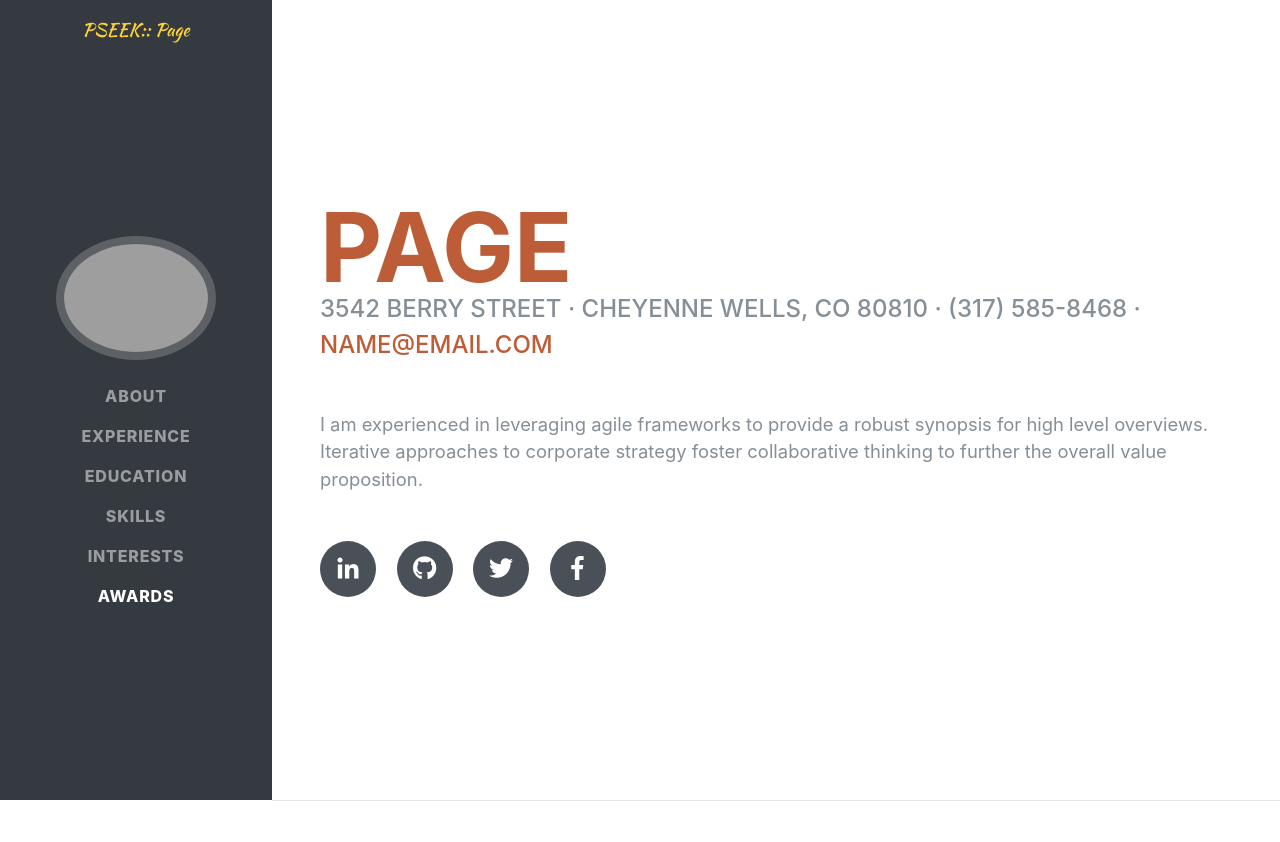
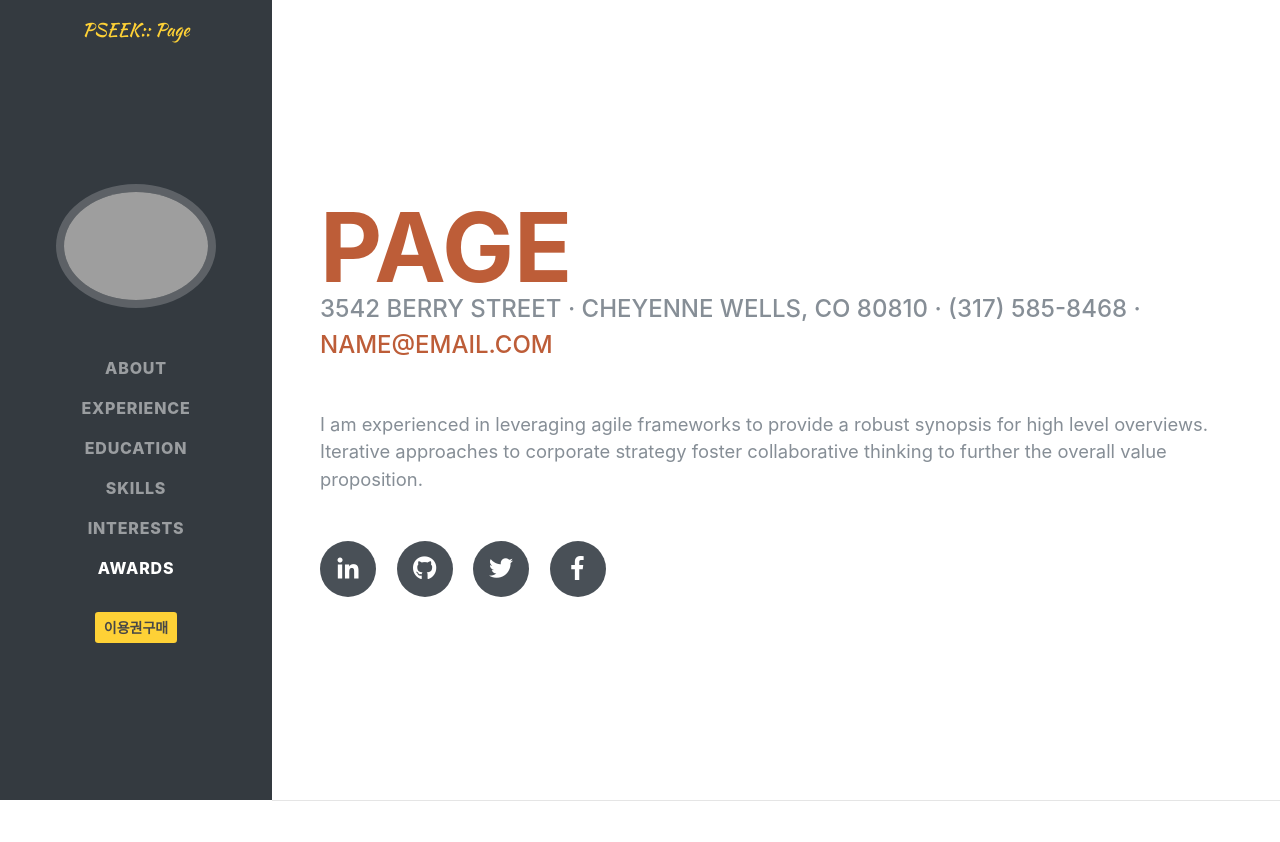
Before and after one commit to hyunjiyoo/pseek_web, a Node server app: page /mypage in a window 1280 px wide. Shown: the top 842 px of the page. Run offline with Node 20, Linux system fonts and the light colour scheme; some libraries are stand-ins or nearby versions; some web fonts are replaced; grey boxes are pictures that could not be loaded.

Commit message:
mypage 이용권구매 버튼 생성

```diff
--- a/pseek/views/myPage.ejs
+++ b/pseek/views/myPage.ejs
@@ -23,6 +23,7 @@
     </button>
     <div class="collapse navbar-collapse" id="navbarSupportedContent">
         <ul class="navbar-nav">
+            <br />
             <li class="nav-item">
                 <a class="nav-link js-scroll-trigger" href="#about">About</a>
             </li>
@@ -41,7 +42,13 @@
             <li class="nav-item">
                 <a class="nav-link js-scroll-trigger" href="#awards">Awards</a>
             </li>
+            <br />
+            <li>
+                <input class="btn btn-sm" type="button" value="이용권구매" style="background-color: #fed136; color:#474747; font-weight: bold;" href="#" />
+            </li>
+            <br />
         </ul>
+
     </div>
 </nav>
 
@@ -49,7 +56,7 @@
 
     <section class="resume-section p-3 p-lg-5 d-flex d-column" id="about">
         <div class="my-auto ">
-            <img id="myprofile-img" class="img-fluid img-profile rounded-circle mb-4" src="./img/team/3.jpg" alt="" style="width: 35%; margin-left:8rem; display:none; border: 0.5rem solid rgba(153, 153, 153, 0.2); !important; ">
+            <img id="myprofile-img" class="img-fluid img-profile rounded-circle mb-4" src="./img/user.jpg" alt="" style="width: 35%; margin-left:8rem; display:none; border: 0.5rem solid rgba(153, 153, 153, 0.2); !important; ">
             <h1 class="mb-0"><%= username %>
                 <span class="text-primary">PAGE</span>
             </h1>
```
